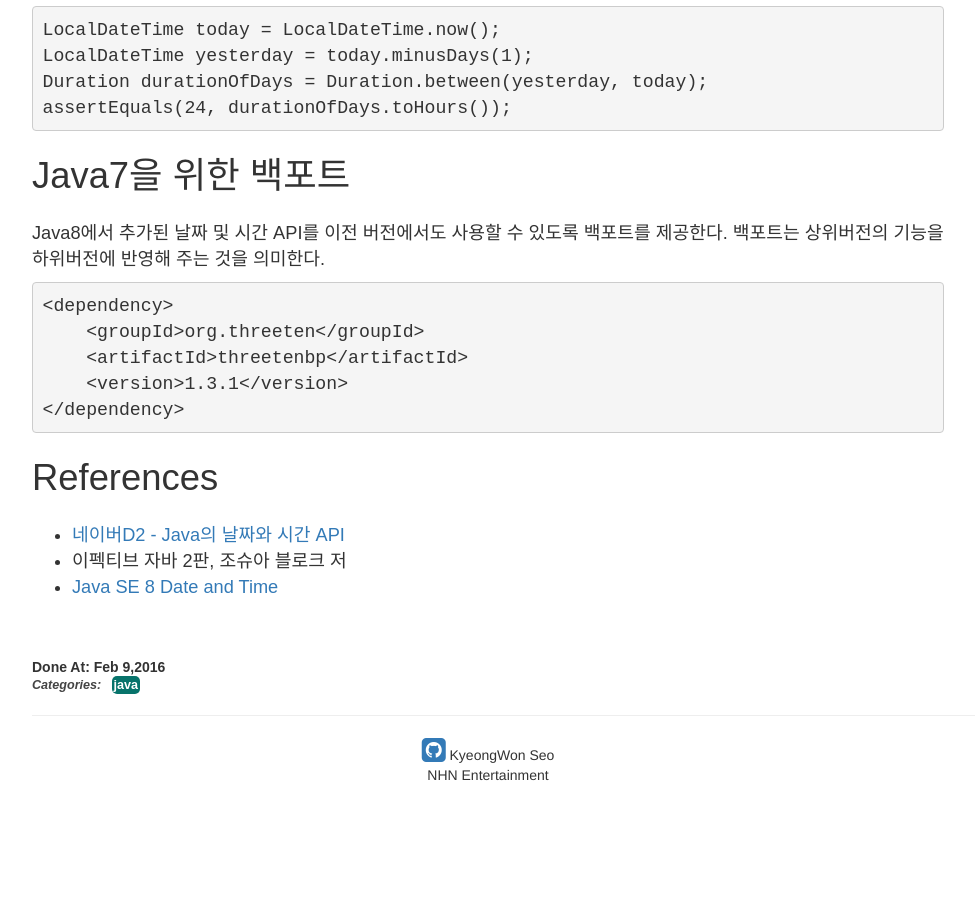
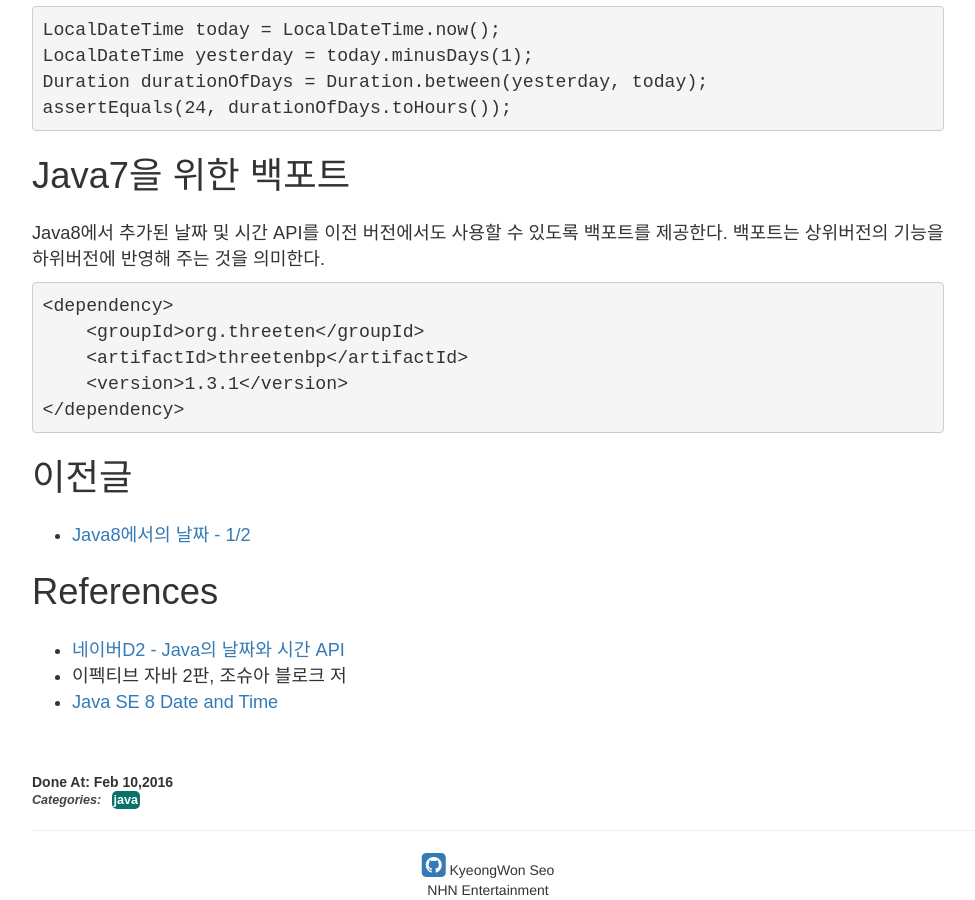
Before and after one commit to kwSeo/kwSeo.github.io, a Jekyll site: the page built from _posts/2016-02-10-java8-about-date-2.md, in a window 1280 px wide and 900 px high, scrolled down 3530 px. Shown: the whole window, without its empty margins (152-1127 px from the left). Built offline with Jekyll 4.4.1, drawn with Linux system fonts in a browser that asks for light colours; nearby versions of some CDN libraries; library files that are not in the unit come from our copies; comment, search, counter and statistics services are not loaded; before the commit the page ends 4315 px from its top, so only the background shows below that.

Commit message:
글 연결 및 날짜 변경

```diff
--- a/_posts/2016-02-09-java8-about-date-2.md
+++ b/_posts/2016-02-10-java8-about-date-2.md
@@ -116,6 +116,8 @@ Java8에서 추가된 날짜 및 시간 API를 이전 버전에서도 사용할
 	    <version>1.3.1</version>
 	</dependency>
 
+# 이전글
+- [Java8에서의 날짜 - 1/2](http://kwseo.github.io/java/2016/02/09/java8-about-date-1.html)
 
 # References
 - [네이버D2 - Java의 날짜와 시간 API](http://d2.naver.com/helloworld/645609)
```
Also changed, not shown: _posts/2016-02-09-java8-about-date-1.md (+4 -0 lines).
